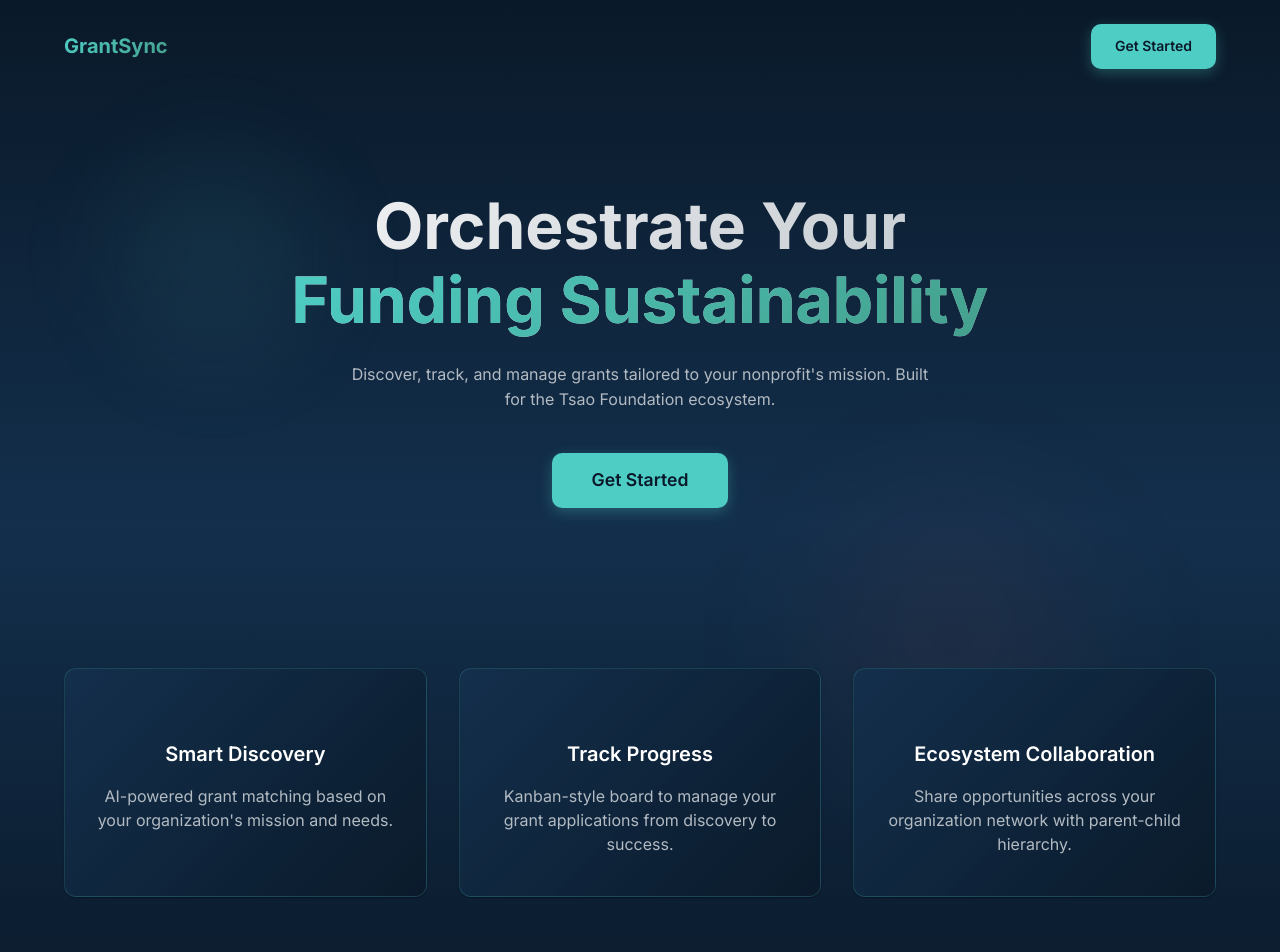
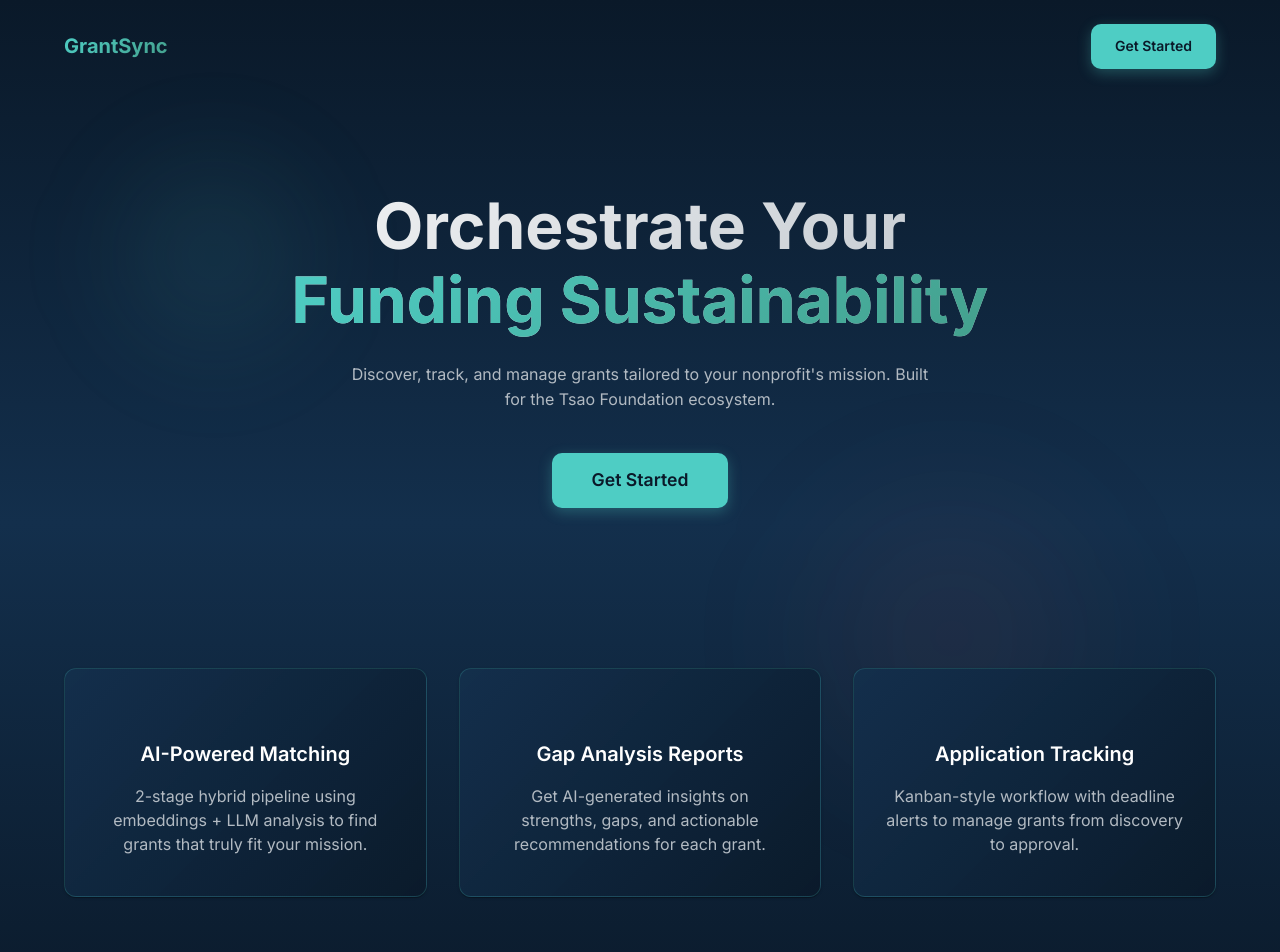
Before and after one commit to ys112/grants-AI, a Next.js app: page / in a window 1280 px wide. Shown: the top 952 px of the page. Built offline with nearby package versions, Linux system fonts and the light colour scheme; some icons are missing.

Commit message:
Update the home page

```diff
--- a/src/app/page.tsx
+++ b/src/app/page.tsx
@@ -1,29 +1,29 @@
 'use client';
 
-import { Box, Container, Typography, Button, Stack, Card, CardContent, Grid } from '@mui/material';
+import { Box, Container, Typography, Button, Card, CardContent, Grid } from '@mui/material';
 import { useRouter } from 'next/navigation';
-import TrendingUpIcon from '@mui/icons-material/TrendingUp';
-import SearchIcon from '@mui/icons-material/Search';
-import GroupsIcon from '@mui/icons-material/Groups';
+import AutoAwesomeIcon from '@mui/icons-material/AutoAwesome';
+import AssessmentIcon from '@mui/icons-material/Assessment';
+import ViewKanbanIcon from '@mui/icons-material/ViewKanban';
 
 export default function HomePage() {
   const router = useRouter();
 
   const features = [
     {
-      icon: <SearchIcon sx={{ fontSize: 40, color: 'primary.main' }} />,
-      title: 'Smart Discovery',
-      description: 'AI-powered grant matching based on your organization\'s mission and needs.',
+      icon: <AutoAwesomeIcon sx={{ fontSize: 40, color: 'primary.main' }} />,
+      title: 'AI-Powered Matching',
+      description: '2-stage hybrid pipeline using embeddings + LLM analysis to find grants that truly fit your mission.',
     },
     {
-      icon: <TrendingUpIcon sx={{ fontSize: 40, color: 'secondary.main' }} />,
-      title: 'Track Progress',
-      description: 'Kanban-style board to manage your grant applications from discovery to success.',
+      icon: <AssessmentIcon sx={{ fontSize: 40, color: 'secondary.main' }} />,
+      title: 'Gap Analysis Reports',
+      description: 'Get AI-generated insights on strengths, gaps, and actionable recommendations for each grant.',
     },
     {
-      icon: <GroupsIcon sx={{ fontSize: 40, color: 'success.main' }} />,
-      title: 'Ecosystem Collaboration',
-      description: 'Share opportunities across your organization network with parent-child hierarchy.',
+      icon: <ViewKanbanIcon sx={{ fontSize: 40, color: 'success.main' }} />,
+      title: 'Application Tracking',
+      description: 'Kanban-style workflow with deadline alerts to manage grants from discovery to approval.',
     },
   ];
 
```
